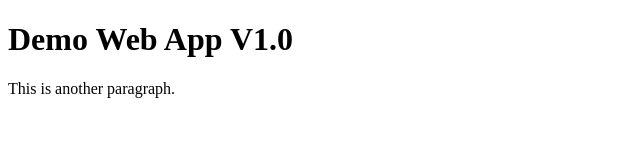
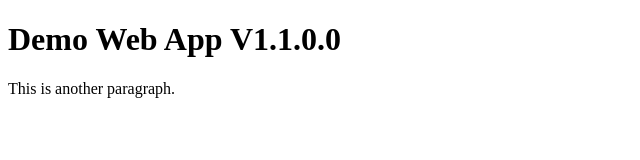
Before and after one commit to kailasmahajan/webappdemorepo, a plain HTML site: page index.html in a window 1280 px wide. Shown: the full height of the page, 0-640 px from the left. Drawn offline with Linux system fonts and the light colour scheme.

Commit message:
Update index.html

```diff
--- a/index.html
+++ b/index.html
@@ -2,7 +2,7 @@
 <html>
 <body>
 
-<h1>Demo Web App V1.0</h1>
+<h1>Demo Web App V1.1.0.0 </h1>
 <p>This is another paragraph.</p>
 
 </body>
```
